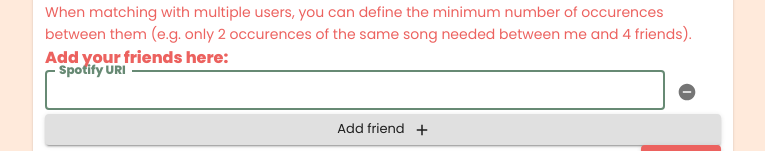
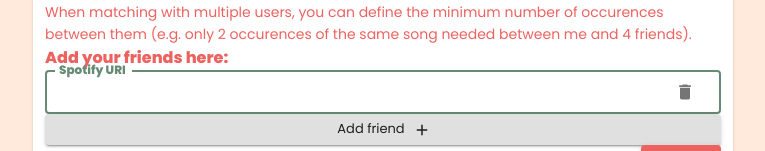
Before and after one commit to livanynunes/Track-Matcher-for-Spotify, a React (Create React App) app in the folder client/: page / in a window 1280 px wide. Both pictures are taken after a click on the element 611 px from the left and 468 px from the top of the page. Shown: the part 378-529 px from the top of the page, without its empty margins (257-1022 px from the left). Built offline with nearby package versions, Linux system fonts and the light colour scheme.

Commit message:
Hidden remove, showing it just when input is selected

```diff
--- a/client/src/pages/Home/Home.tsx
+++ b/client/src/pages/Home/Home.tsx
@@ -8,15 +8,18 @@ import {
   Box,
   IconButton,
 } from "@material-ui/core";
-import { Add, RemoveCircle } from "@material-ui/icons";
+import { Add, RemoveCircle, Delete } from "@material-ui/icons";
 const Home = () => {
   const [isLoggedIn, setIsLoggedIn] = useState(true);
-  const [inputFields, setInputFields] = useState([{ value: "" }]);
+  const [inputFields, setInputFields] = useState([
+    { value: "", selected: false },
+  ]);
+  const [isSelected, setIsSelected] = useState(true);
 
   const handleAddFields = () => {
     const values = [...inputFields];
 
-    values.push({ value: "" });
+    values.push({ value: "", selected: false });
 
     setInputFields(values);
   };
@@ -25,7 +28,6 @@ const Home = () => {
     const values = [...inputFields];
 
     values.splice(index, 1);
-
     setInputFields(values);
   };
 
@@ -39,6 +41,19 @@ const Home = () => {
       values[index].value = event.target.value;
     }
 
+    // event.target.onb
+    setInputFields(values);
+  };
+
+  const showRemoveButton = (index: any) => {
+    const values = [...inputFields];
+    values[index].selected = true;
+    setInputFields(values);
+  };
+
+  const hideRemoveButton = (index: any) => {
+    const values = [...inputFields];
+    values[index].selected = false;
     setInputFields(values);
   };
 
@@ -88,7 +103,7 @@ const Home = () => {
                 {inputFields.map((inputFields, index) => (
                   <Fragment key={`${inputFields}~${index}`}>
                     <Grid container>
-                      <Grid item xs={11}>
+                      <Grid item xs={12}>
                         <TextField
                           fullWidth
                           id="friendUri"
@@ -99,13 +114,27 @@ const Home = () => {
                           variant="outlined"
                           color="primary"
                           size="small"
+                          onFocus={() => showRemoveButton(index)}
+                          onBlur={() => hideRemoveButton(index)}
                           onChange={(event) => handleInputChange(index, event)}
+                          InputProps={
+                            inputFields.selected
+                              ? {
+                                  endAdornment: (
+                                    <IconButton
+                                      onMouseDown={() => {
+                                        handleRemoveField(index);
+                                      }}
+                                    >
+                                      <Delete fontSize="small" />
+                                    </IconButton>
+                                  ),
+                                }
+                              : {
+                                  endAdornment: <></>,
+                                }
+                          }
                         />
-                      </Grid>
-                      <Grid item xs={1}>
-                        <IconButton onClick={() => handleRemoveField(index)}>
-                          <RemoveCircle fontSize="small" />
-                        </IconButton>
                       </Grid>
                     </Grid>
                   </Fragment>
```
